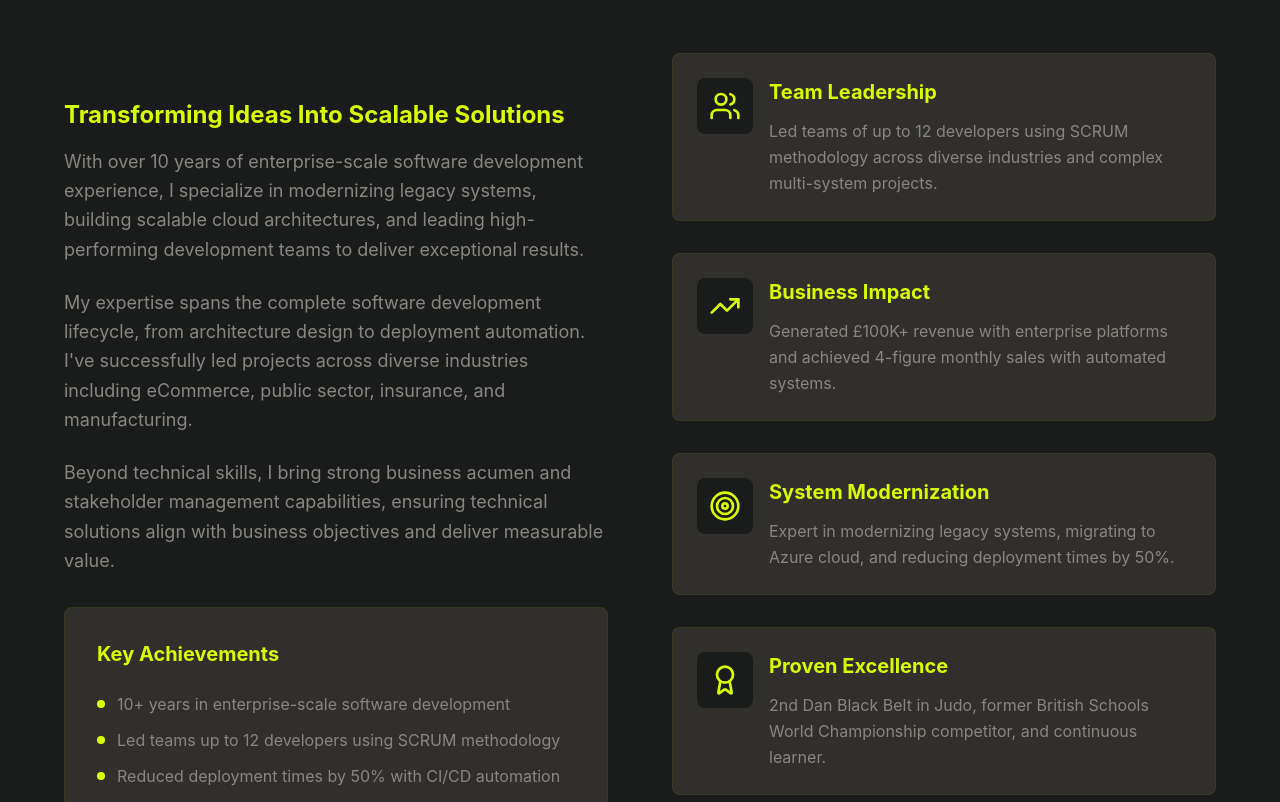
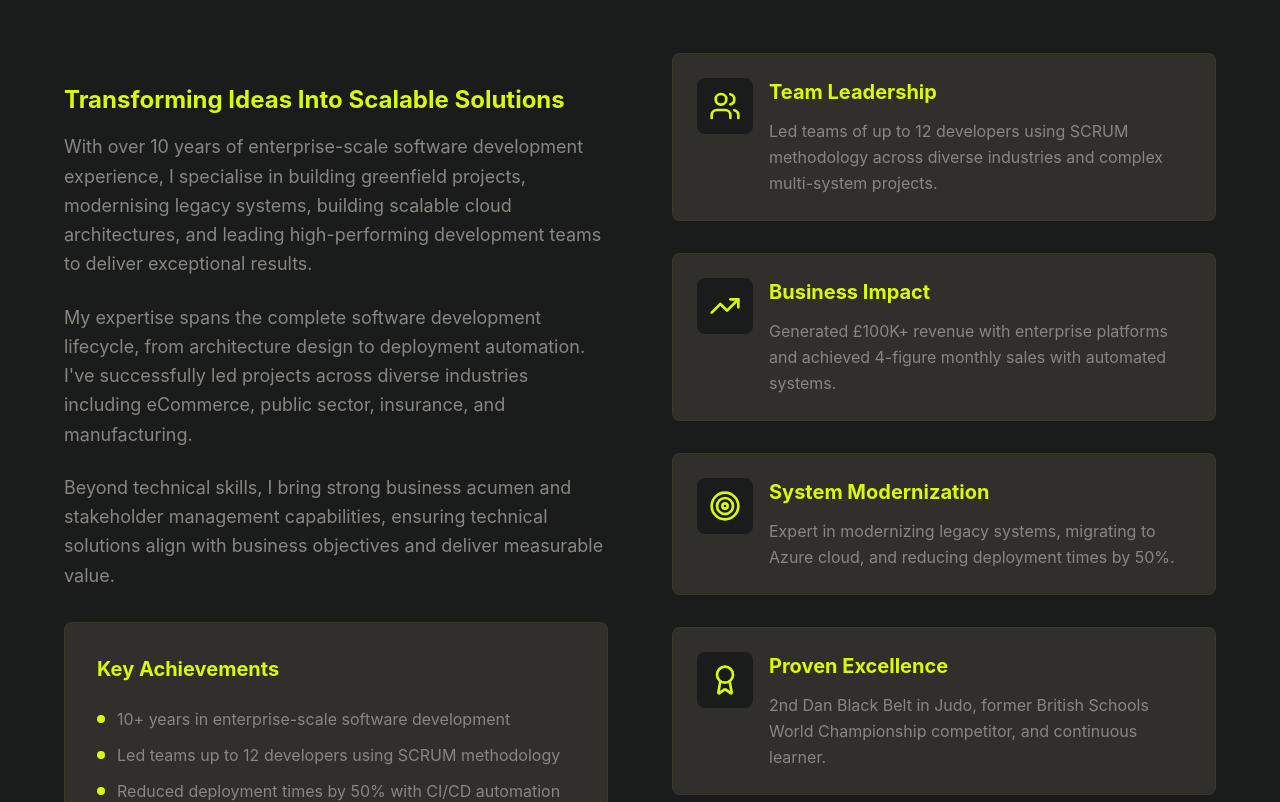
Before and after one commit to neil-andrew-mccarthy/neil-mccarthy-portfolio, a React (Vite) app: page / in a window 1280 px wide. Shown: the part 1400-2202 px from the top of the page. Built offline with nearby package versions, Linux system fonts and the light colour scheme; the HTML template or start-up script is replaced by a standard one.

Commit message:
minor updates

```diff
--- a/src/components/AboutSection.jsx
+++ b/src/components/AboutSection.jsx
@@ -52,9 +52,9 @@ const AboutSection = () => {
                   Transforming Ideas Into Scalable Solutions
                 </h3>
                 <p className="text-[#888680] text-lg leading-relaxed mb-6">
-                  With over 10 years of enterprise-scale software development experience, I specialize in
-                  modernizing legacy systems, building scalable cloud architectures, and leading high-performing
-                  development teams to deliver exceptional results.
+                  With over 10 years of enterprise-scale software development experience, I specialise in
+                  building greenfield projects, modernising legacy systems, building scalable cloud architectures,
+                  and leading high-performing development teams to deliver exceptional results.
                 </p>
                 <p className="text-[#888680] text-lg leading-relaxed mb-6">
                   My expertise spans the complete software development lifecycle, from architecture design
--- a/src/components/ContactSection.jsx
+++ b/src/components/ContactSection.jsx
@@ -97,10 +97,10 @@ const ContactSection = () => {
                   LinkedIn Profile
                 </a>
 
-                <button className="w-full flex items-center justify-center gap-3 bg-[#302f2c] text-[#888680] py-4 rounded-full font-bold text-lg hover:bg-[#3f4816] hover:text-[#d9fb06] transition-all duration-300 uppercase tracking-wide border border-[#3f4816]/50">
+                {/* <button className="w-full flex items-center justify-center gap-3 bg-[#302f2c] text-[#888680] py-4 rounded-full font-bold text-lg hover:bg-[#3f4816] hover:text-[#d9fb06] transition-all duration-300 uppercase tracking-wide border border-[#3f4816]/50">
                   <Download size={20} />
                   Download CV
-                </button>
+                </button> */}
               </div>
             </div>
 
--- a/src/components/Footer.jsx
+++ b/src/components/Footer.jsx
@@ -155,7 +155,7 @@ const Footer = () => {
               </div>
 
               <div className="flex items-center gap-6 text-sm">
-                <button
+                {/* <button
                   onClick={() => window.open('#', '_blank')}
                   className="text-[#888680] hover:text-[#d9fb06] transition-colors duration-300"
                 >
@@ -166,7 +166,7 @@ const Footer = () => {
                   className="text-[#888680] hover:text-[#d9fb06] transition-colors duration-300"
                 >
                   Terms of Service
-                </button>
+                </button> */}
                 <button
                   onClick={scrollToTop}
                   className="text-[#d9fb06] hover:opacity-80 transition-opacity duration-300 font-semibold"
```
